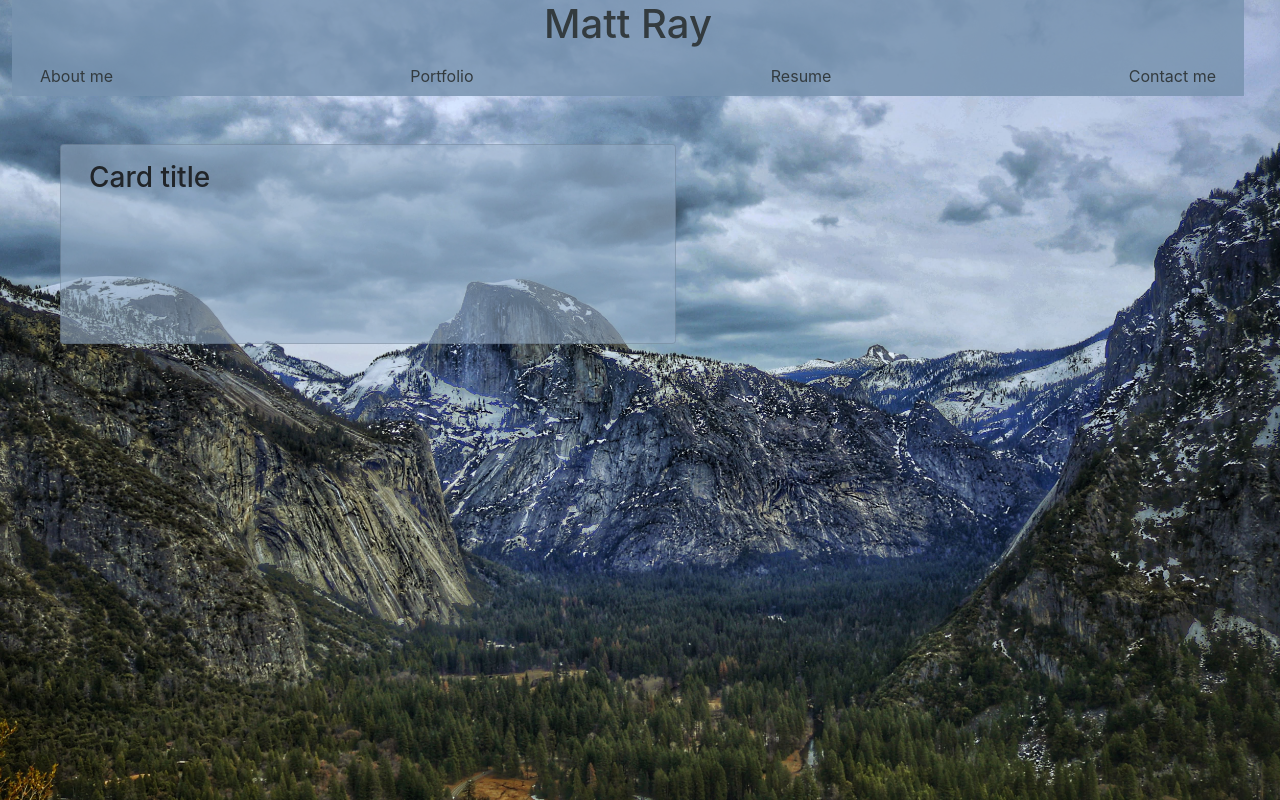
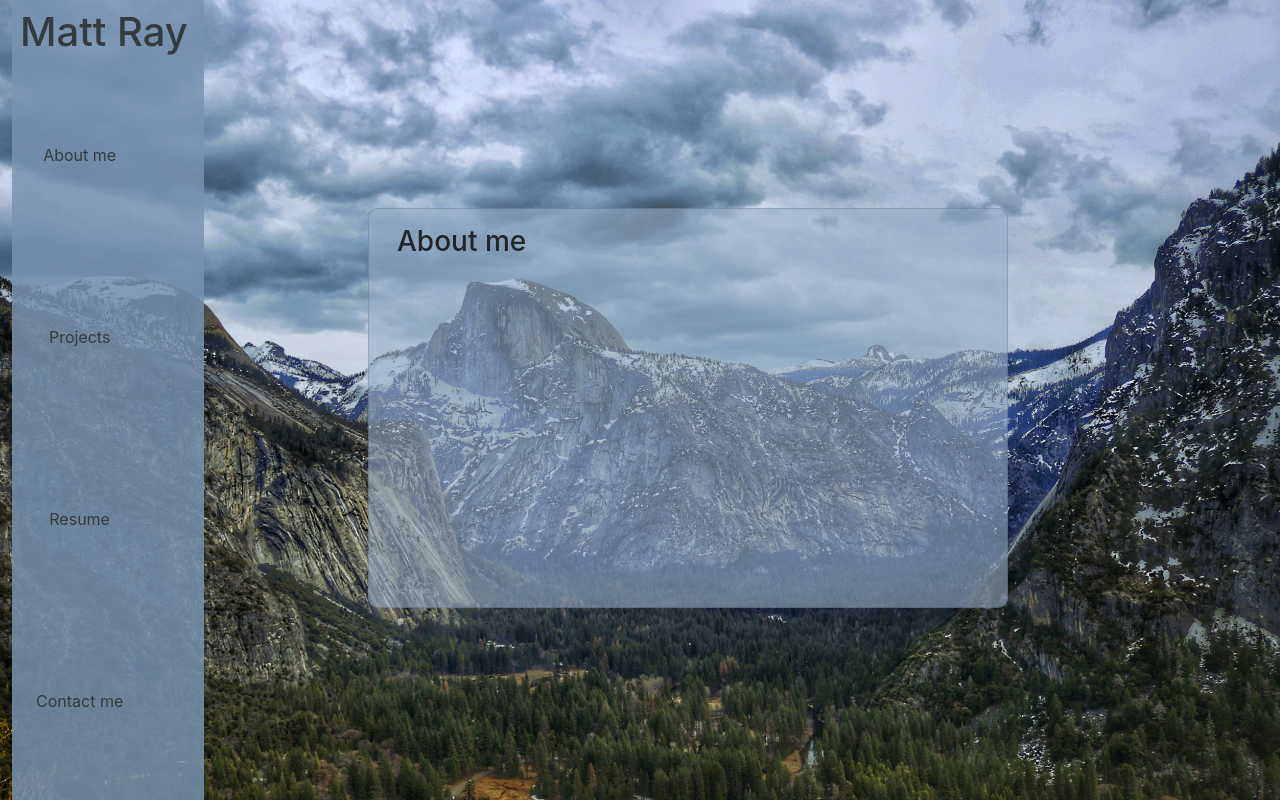
Before and after one commit to m-ray-ofSunshine/react-portfolio, a React (Create React App) app: page / in a window 1280 px wide. Built offline with nearby package versions, Linux system fonts and the light colour scheme.

Commit message:
Page structure complete

```diff
--- a/public/index.html
+++ b/public/index.html
@@ -25,11 +25,16 @@
       Learn how to configure a non-root public URL by running `npm run build`.
     -->
   <style>
+    html {
+  height: 100%;
+}
+
     body {
       background-image: url('./assets/images/yosemite.jpeg');
       background-repeat: no-repeat;
       background-attachment: fixed;
       background-size: cover;
+      min-height: 100%;
     }
   </style>
   <title>React App</title>
@@ -38,7 +43,7 @@
 <body>
 
   <noscript>You need to enable JavaScript to run this app.</noscript>
-  <div id="root"></div>
+  <div style="height: 100%;" id="root"></div>
   <!--
       This HTML file is a template.
       If you open it directly in the browser, you will see an empty page.
--- a/src/App.css
+++ b/src/App.css
@@ -1,3 +1,4 @@
+
 .App {
   text-align: center;
 
--- a/src/App.js
+++ b/src/App.js
@@ -1,21 +1,17 @@
-import logo from './logo.svg';
+import React, { useState } from 'react';
 import './App.css';
 import Header from './components/Header'
+import Container from "./components/Container"
 
 function App() {
+  const [currentPage, setCurrentPage] = useState('About me');
+  const handlePageChange = (page) => setCurrentPage(page);
   return (
-    <div className="App container-fluid d-flex row justify-content-start align-content-center">
-      <Header />
-      <div className="card m-5 col-6" style={{
-            backgroundColor: 'rgba(151, 173, 198, 0.6)',
-            height: 200
+    <div className="App container row" style={{height:"100%"}}>
 
-        }}>
-        <div className="card-body d-flex justify-content-start">
-          <h3 className="card-title">Card title</h3>
+      <Header currentPage={currentPage} handlePageChange={handlePageChange} />
+      <Container currentPage={currentPage}/>
 
-        </div>
-      </div>
     </div>
   );
 }
--- /dev/null
+++ b/src/components/AboutPage.js
@@ -0,0 +1,9 @@
+
+
+function AboutPage() {
+
+    return (
+       <h3>About me</h3>
+    )
+}
+export default AboutPage;
--- /dev/null
+++ b/src/components/ContactForm.js
@@ -0,0 +1,10 @@
+function ContactForm() {
+
+    return (
+       <form>
+           <label>Name:</label>
+           <input type="text"></input>
+       </form>
+    )
+}
+export default ContactForm;
--- /dev/null
+++ b/src/components/Container.js
@@ -0,0 +1,42 @@
+
+import AboutPage from "./AboutPage"
+import Projects from "./Projects"
+import Resume from "./Resume"
+import ContactForm from "./ContactForm"
+
+function Container(props) {
+    //console.log(props);
+    const getPage =  ()=>{
+        let page;
+    if(props.currentPage === "About me"){
+        page = <AboutPage/>
+    }else if(props.currentPage === "Projects"){
+        page = <Projects/>
+    }else if(props.currentPage === "Resume"){
+        page = <Resume/>
+    }else if(props.currentPage === "Contact me"){
+        page = <ContactForm/>
+    }
+
+ //console.log(page);
+ return page;
+}
+
+    return (
+        <div className="card m-5 " style={{
+            backgroundColor: 'rgba(151, 173, 198, 0.6)',
+            height: "50vh",
+            width: "50vw",
+            position: "absolute",
+            top: "20%",
+            left: "25vw",
+           borderRadius: "10px"
+
+        }}>
+            <div className="card-body d-flex justify-content-start">
+               {getPage()}
+            </div>
+        </div>
+    )
+}
+export default Container;
--- a/src/components/Header.js
+++ b/src/components/Header.js
@@ -1,15 +1,23 @@
 import Navigation from './Navigation';
 
-function Header() {
+function Header(props) {
+//);
     return (
-        <header className="conatiner-fluid col-12" style={{
+        <header className=" d-flex flex-column col p-2 align-items-start " style={{
             backgroundColor: 'rgba(120, 147, 176, 0.85)',
+            width: "15%",
+            float: "left",
+            position: "absolute",
+            top: "0px",
+            bottom: "0px",
+
+
 
 
         }}>
-        <h1 style={{color: "rgb(51, 59, 63)"}}>Matt Ray</h1>
+            <h1 className="" style={{ color: "rgb(51, 59, 63)" }}>Matt Ray</h1>
 
-        <Navigation />
+            <Navigation currentPage={props.currentPage} handlePageChange={props.handlePageChange}/>
 
         </header>
     )
--- a/src/components/Navigation.js
+++ b/src/components/Navigation.js
@@ -1,12 +1,20 @@
 
 
-function Navigation() {
+function Navigation(props) {
+   // console.log(props);
+const pageUpdate = (e) => {
+    e.preventDefault();
+    //console.log(e.target.text);
+    props.handlePageChange(e.target.text)
+
+}
+
     return (
-        <nav className="nav justify-content-between" >
-  <a className="nav-link " style={{color: "rgb(51, 59, 63)"}} href="#">About me</a>
-  <a className="nav-link" style={{color: "rgb(51, 59, 63)"}} href="#">Portfolio</a>
-  <a className="nav-link" style={{color: "rgb(51, 59, 63)"}} href="#">Resume</a>
-  <a className="nav-link" style={{color: "rgb(51, 59, 63)"}} href="#">Contact me</a>
+        <nav className="col flex-column nav justify-content-around" >
+  <a className="nav-link " style={{color: "rgb(51, 59, 63)"}}  href="#" onClick={pageUpdate}>About me</a>
+  <a className="nav-link" style={{color: "rgb(51, 59, 63)"}} href="#" onClick={pageUpdate}>Projects</a>
+  <a className="nav-link" style={{color: "rgb(51, 59, 63)"}} href="#" onClick={pageUpdate}>Resume</a>
+  <a className="nav-link" style={{color: "rgb(51, 59, 63)"}} href="#" onClick={pageUpdate}>Contact me</a>
 </nav>
     )
 }
--- /dev/null
+++ b/src/components/Projects.js
@@ -0,0 +1,7 @@
+function Projects() {
+
+    return (
+       <h3>Projects Lists</h3>
+    )
+}
+export default Projects;
--- /dev/null
+++ b/src/components/Resume.js
@@ -0,0 +1,7 @@
+function Resume() {
+
+    return (
+       <h3>Resume</h3>
+    )
+}
+export default Resume;
```
